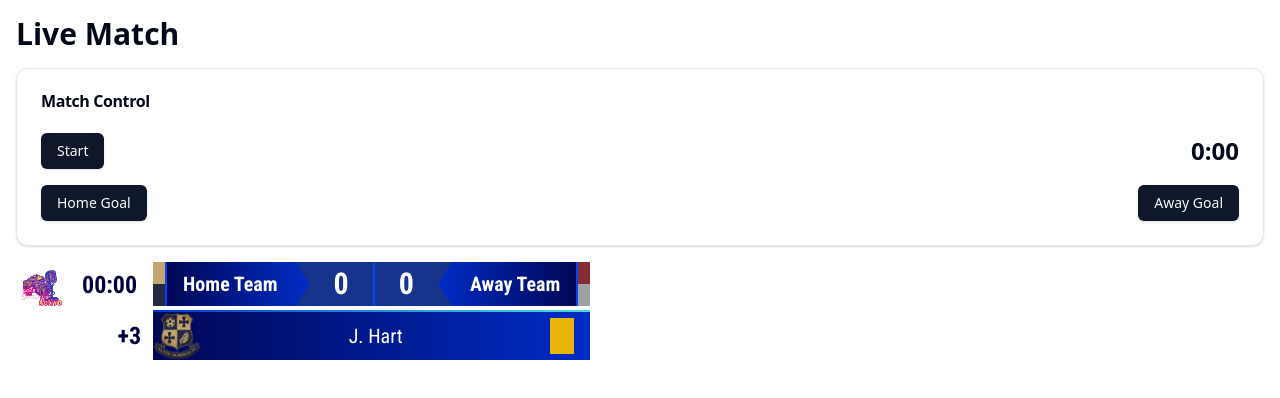
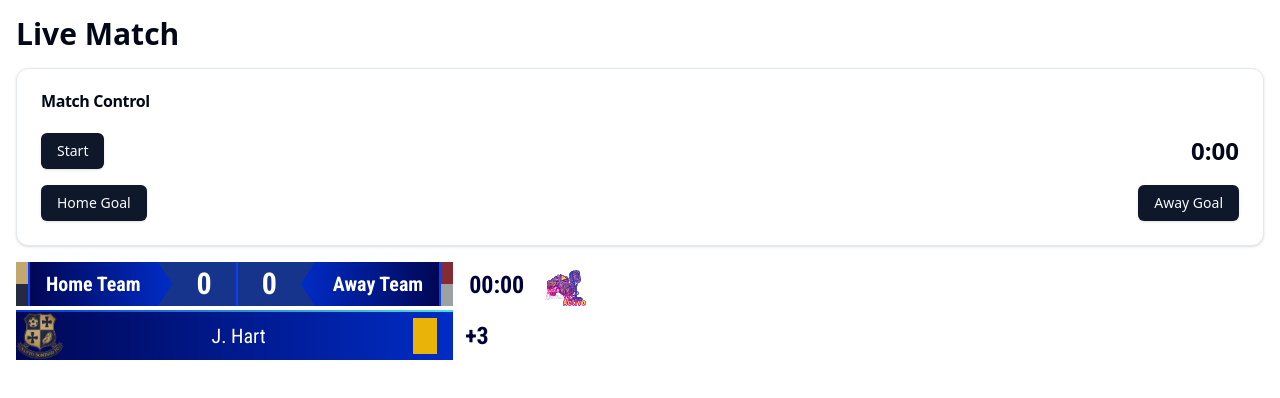
Before and after one commit to Kuroikuma/soccer-score, a Next.js app: page /live in a window 1280 px wide. Shown: the top 398 px of the page. Built offline with nearby package versions, Linux system fonts and the light colour scheme.

Commit message:
refactor: Rearrange ScoreboardOverlay components for improved layout and adjust Time component alignment

```diff
--- a/components/ScoreboardOverlay.tsx
+++ b/components/ScoreboardOverlay.tsx
@@ -12,12 +12,13 @@
         <div className="relative">
           {/* Main Scoreboard */}
           <div className="flex items-stretch text-white">
-            <STActivoSVG />
-            <Time />
+
             <div className="flex flex-col items-center justify-center gap-1">
               <Score />
               <EventMatch />
             </div>
+            <Time />
+            <STActivoSVG />
           </div>
         </div>
       </div>
--- a/components/scoreboard/Time.tsx
+++ b/components/scoreboard/Time.tsx
@@ -12,7 +12,7 @@
   }
 
   return (
-    <div className="flex flex-col items-end justify-start gap-1">
+    <div className="flex flex-col items-start justify-start gap-1">
       <div
         className="flex items-center h-[50%] justify-center bg-white text-2xl font-bold px-4 "
         style={{ color: '#00003d' }}
```
